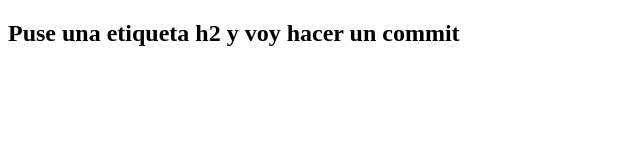
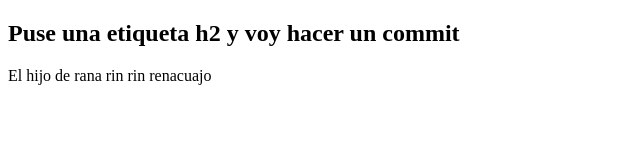
Before and after one commit to JuanFelipeFranco/ejemplogithub, a plain HTML site: page index.html in a window 1280 px wide. Shown: the whole page, without its empty margins (0-640 px from the left). Drawn offline with Linux system fonts and the light colour scheme.

Commit message:
index y funciones modificados

```diff
--- a/funciones.js
+++ b/funciones.js
@@ -0,0 +1 @@
+console.log("Hola Mundo")
--- a/index.html
+++ b/index.html
@@ -8,5 +8,6 @@
 </head>
 <body>
     <h2>Puse una etiqueta h2 y voy hacer un commit</h2>
+    <p>El hijo de rana rin rin renacuajo</p>
 </body>
 </html>
```
